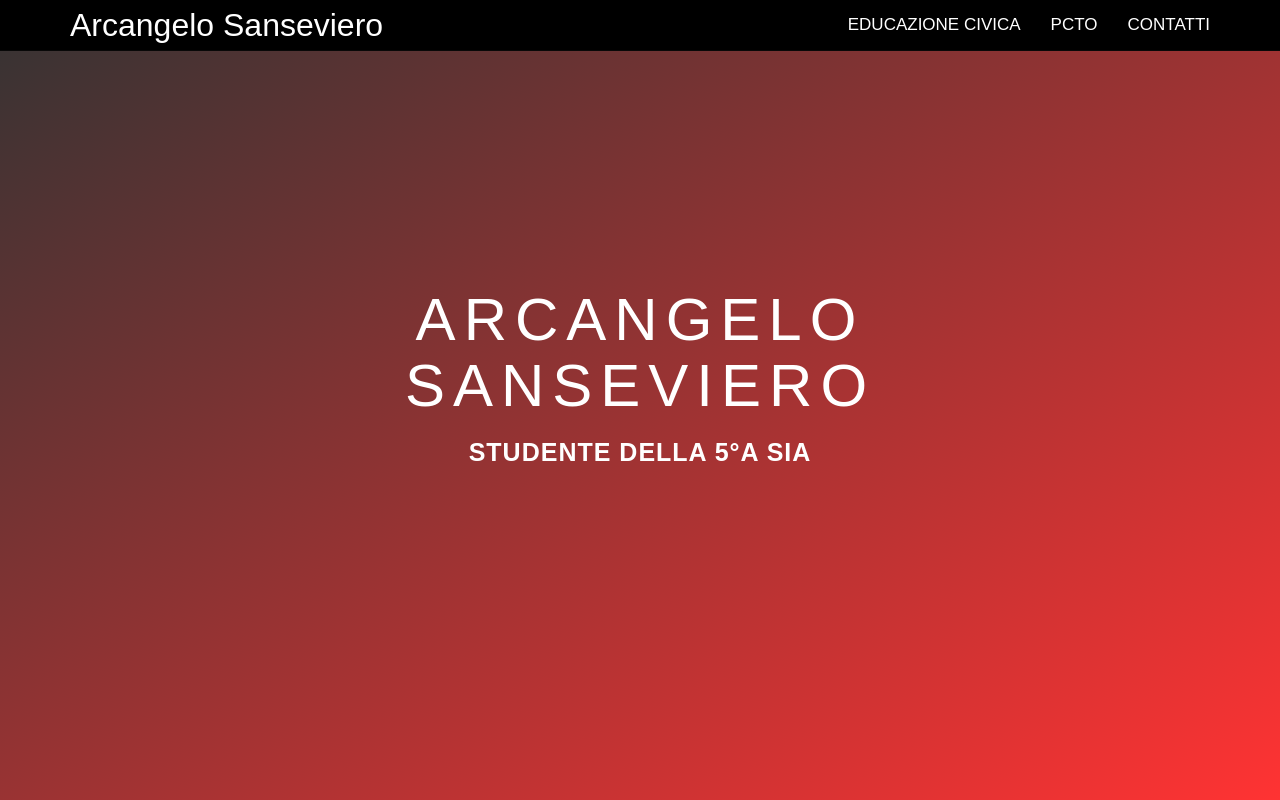
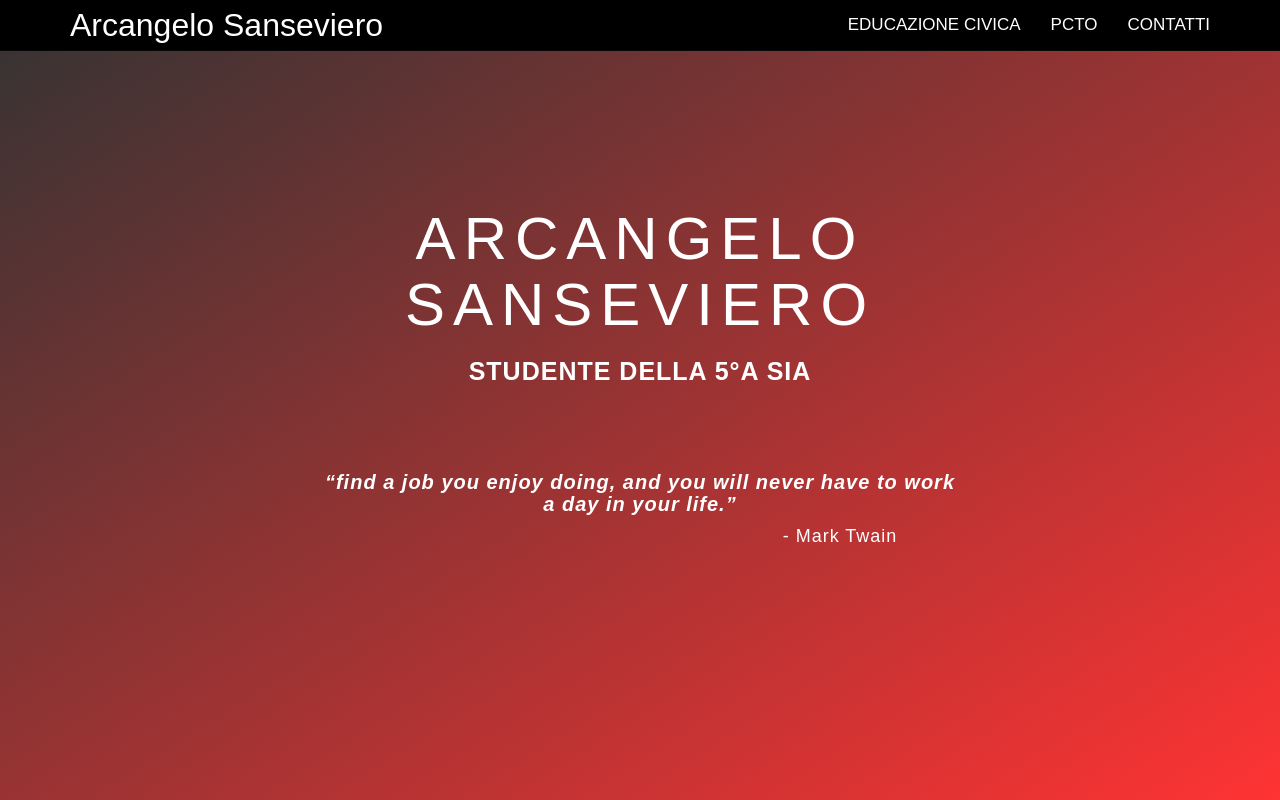
Before and after one commit to angZ-z/educazione-civica, a website: page public/index.html in a window 1280 px wide. Drawn offline with nearby package versions, Linux system fonts and the light colour scheme.

Commit message:
style edits

```diff
--- a/public/index.css
+++ b/public/index.css
@@ -67,6 +67,27 @@ body {
     letter-spacing: 1px;
     padding-top: 20px;
     animation: moveInRight 1s ease-out;
+}
+
+.heading-primary-sub2 {
+  display: block;
+  font-size: 20px;
+  font-weight: 700;
+  letter-spacing: 1px;
+  padding-top: 85px;
+  animation: moveInRight 3s ease-out;
+  text-transform: lowercase;
+}
+
+.heading-primary-sub3 {
+  display: block;
+  font-size: 18px;
+  font-weight: 300;
+  letter-spacing: 1px;
+  padding-left: 400px;
+  padding-top: 12px;
+  animation: moveInRight 4s ease-out;
+  text-transform: capitalize;
 }
 
 @keyframes moveInLeft {
--- a/public/index.html
+++ b/public/index.html
@@ -40,7 +40,9 @@
             <h1 class="heading-primary">
                 <span class="heading-primary-main">arcangelo sanseviero</span>
                 <span class="heading-primary-sub">studente della 5°A sia</span>
-            </h1>
+                <span class="heading-primary-sub2"><i>“Find a job you enjoy doing, and you will never have to work a day in your life.”</i></span>
+                <span class="heading-primary-sub3"> <b> - Mark Twain</b></span>
+              </h1>
         </div>
     </header>
     <!-- Header Section End -->
```
